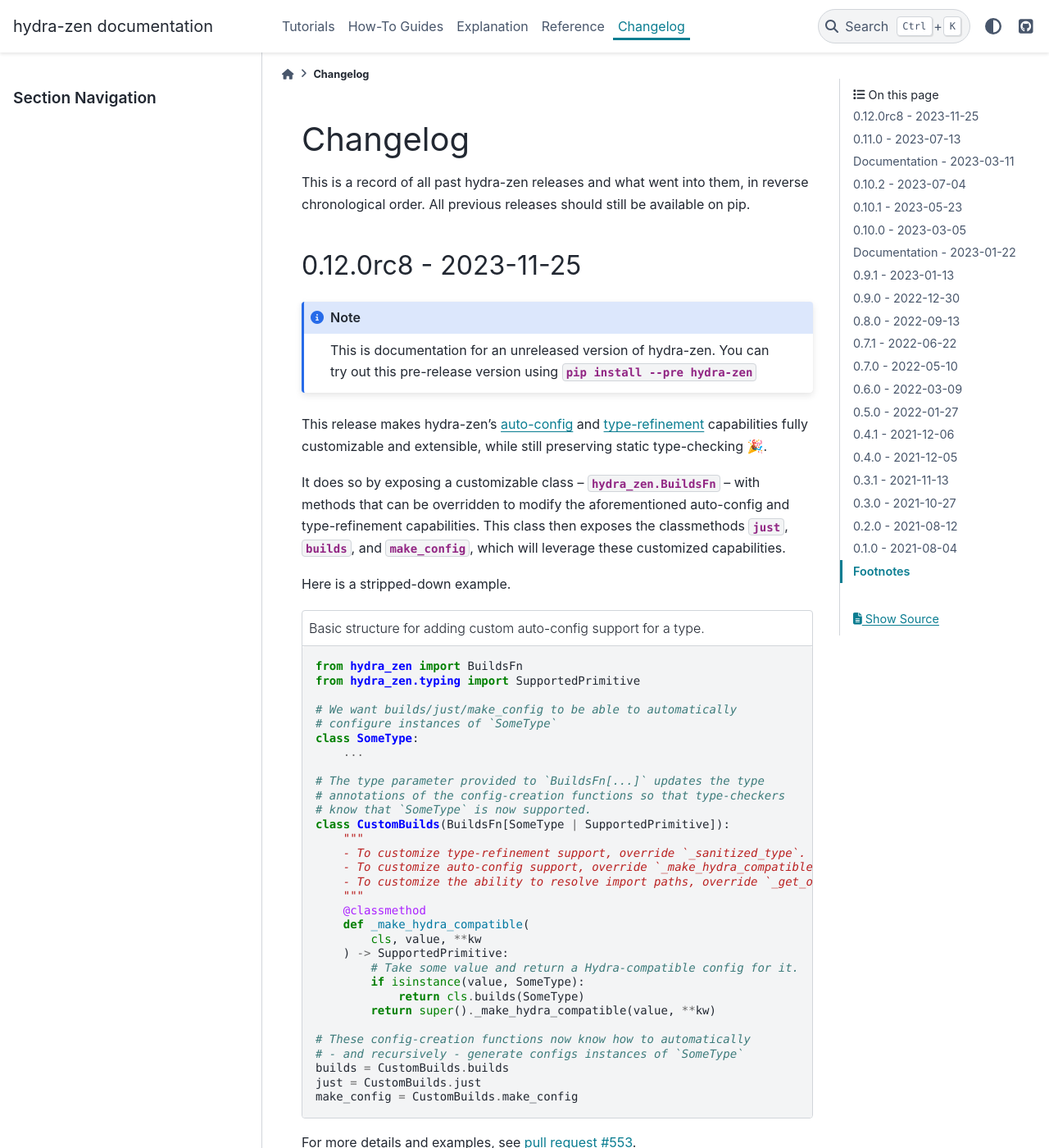
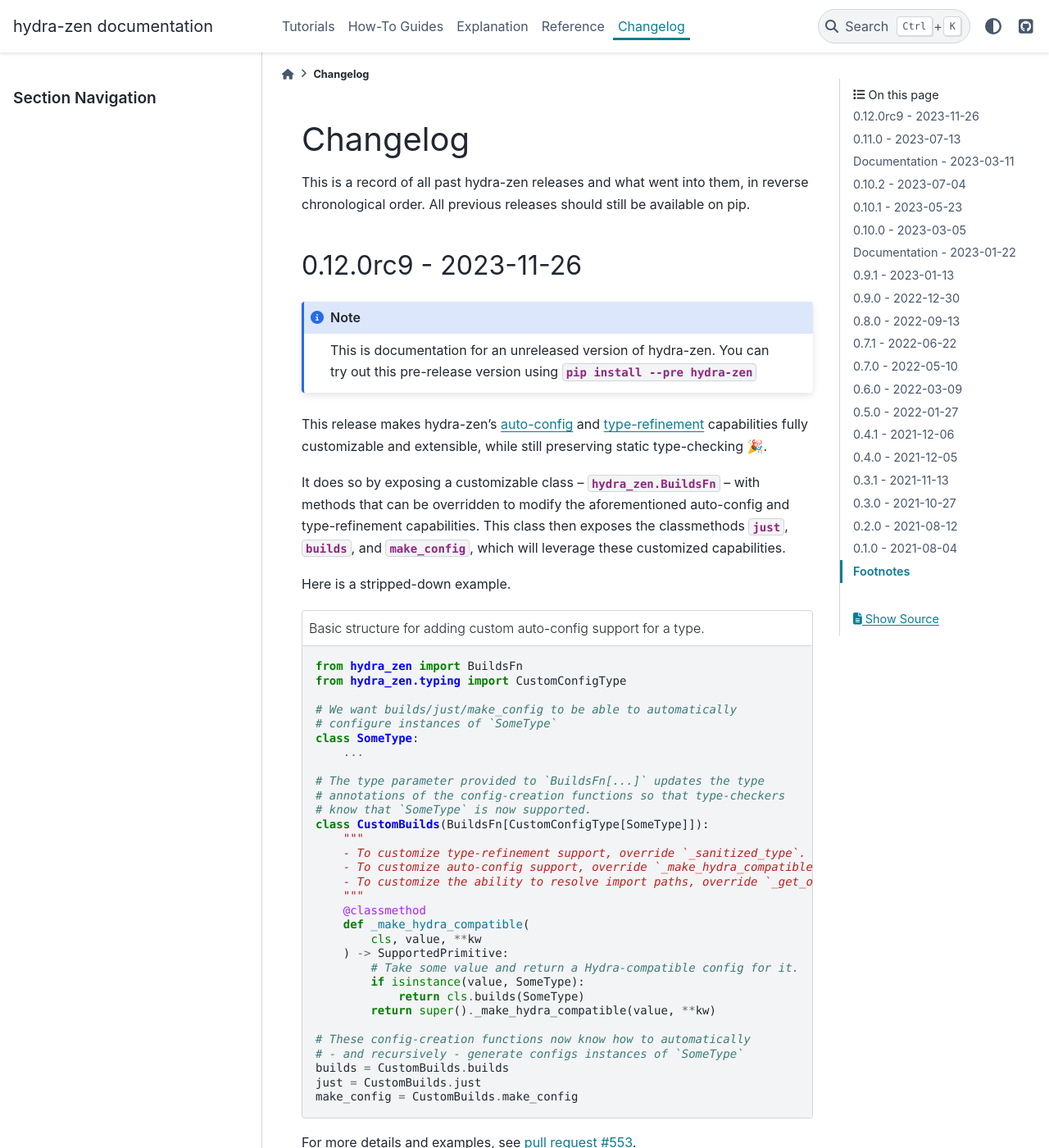
Before and after one commit to mit-ll-responsible-ai/hydra-zen, a Sphinx documentation site: the page built from docs/source/changes.rst, in a window 1280 px wide and 1400 px high. Shown: the whole window at 82% size. Built offline with Sphinx 7.4.7 and the PyData theme 0.15.4, drawn with Linux system fonts in a browser that asks for light colours; the version number could not be read and is left out.

Commit message:
changelog

```diff
--- a/docs/source/changes.rst
+++ b/docs/source/changes.rst
@@ -11,7 +11,7 @@
 .. _v0.12.0:
 
 ----------------------
-0.12.0rc8 - 2023-11-25
+0.12.0rc9 - 2023-11-26
 ----------------------
 
 
@@ -27,7 +27,7 @@
    :caption: Basic structure for adding custom auto-config support for a type.
 
    from hydra_zen import BuildsFn
-   from hydra_zen.typing import SupportedPrimitive
+   from hydra_zen.typing import CustomConfigType
 
    # We want builds/just/make_config to be able to automatically
    # configure instances of `SomeType`
@@ -37,7 +37,7 @@
    # The type parameter provided to `BuildsFn[...]` updates the type
    # annotations of the config-creation functions so that type-checkers
    # know that `SomeType` is now supported.
-   class CustomBuilds(BuildsFn[SomeType | SupportedPrimitive]):
+   class CustomBuilds(BuildsFn[CustomConfigType[SomeType]]):
        """
        - To customize type-refinement support, override `_sanitized_type`.
        - To customize auto-config support, override `_make_hydra_compatible`.
```
Also changed, not shown: 1 other file.
